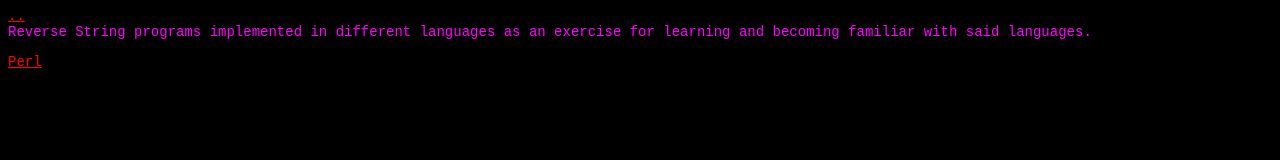
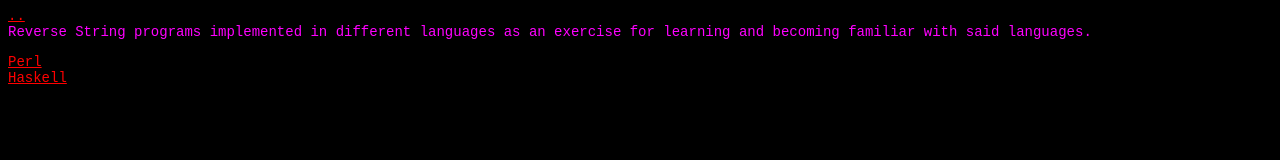
Before and after one commit to nathalie-tate/nathalietate-xyz, a plain HTML site: page projects/reverseString/index.html in a window 1280 px wide. Drawn offline with Linux system fonts and the light colour scheme.

Commit message:
reverseString.hs

```diff
--- a/projects/reverseString/index.html
+++ b/projects/reverseString/index.html
@@ -14,6 +14,8 @@
     </p>
     <a href="reverseString.pl">Perl</a>
     <br>
+    <a href="reverseString.hs">Haskell</a>
+    <br>
   </body>
 
 </html>
```
Also changed, not shown: 1 other file.
